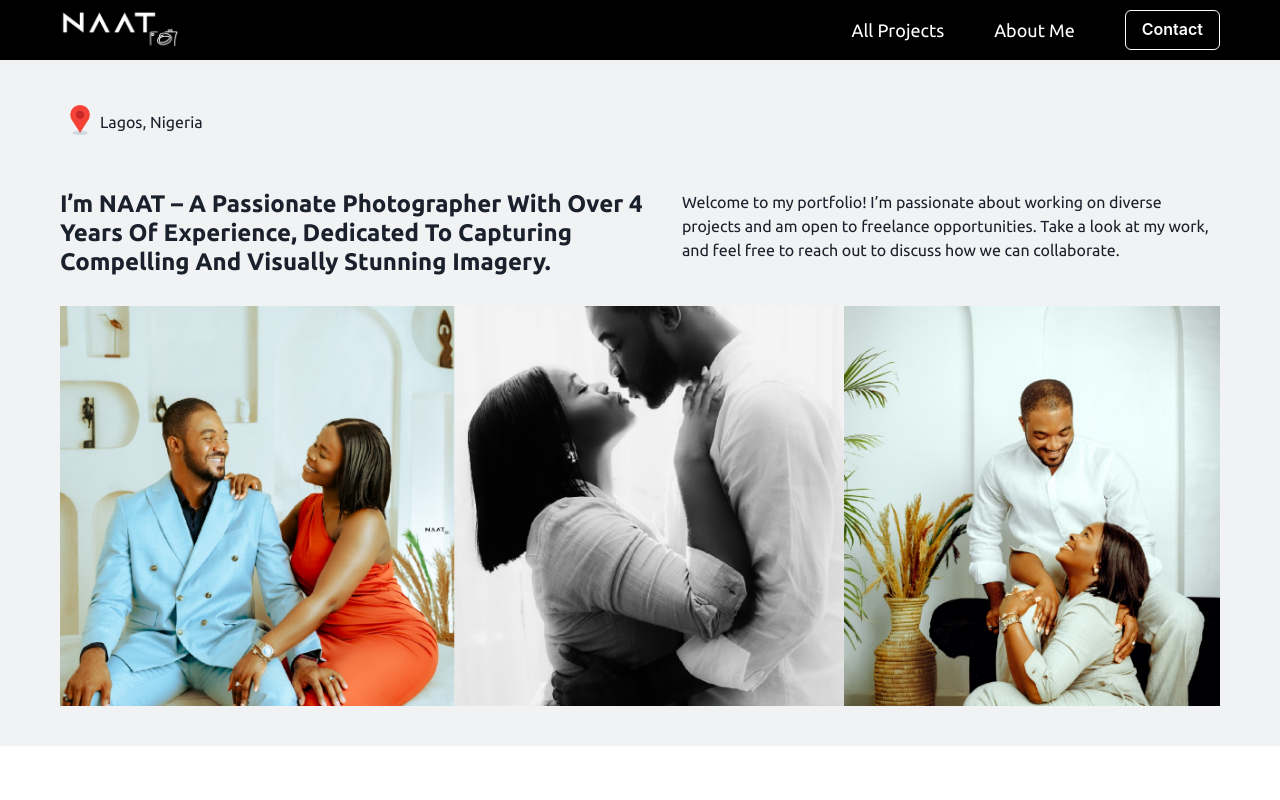
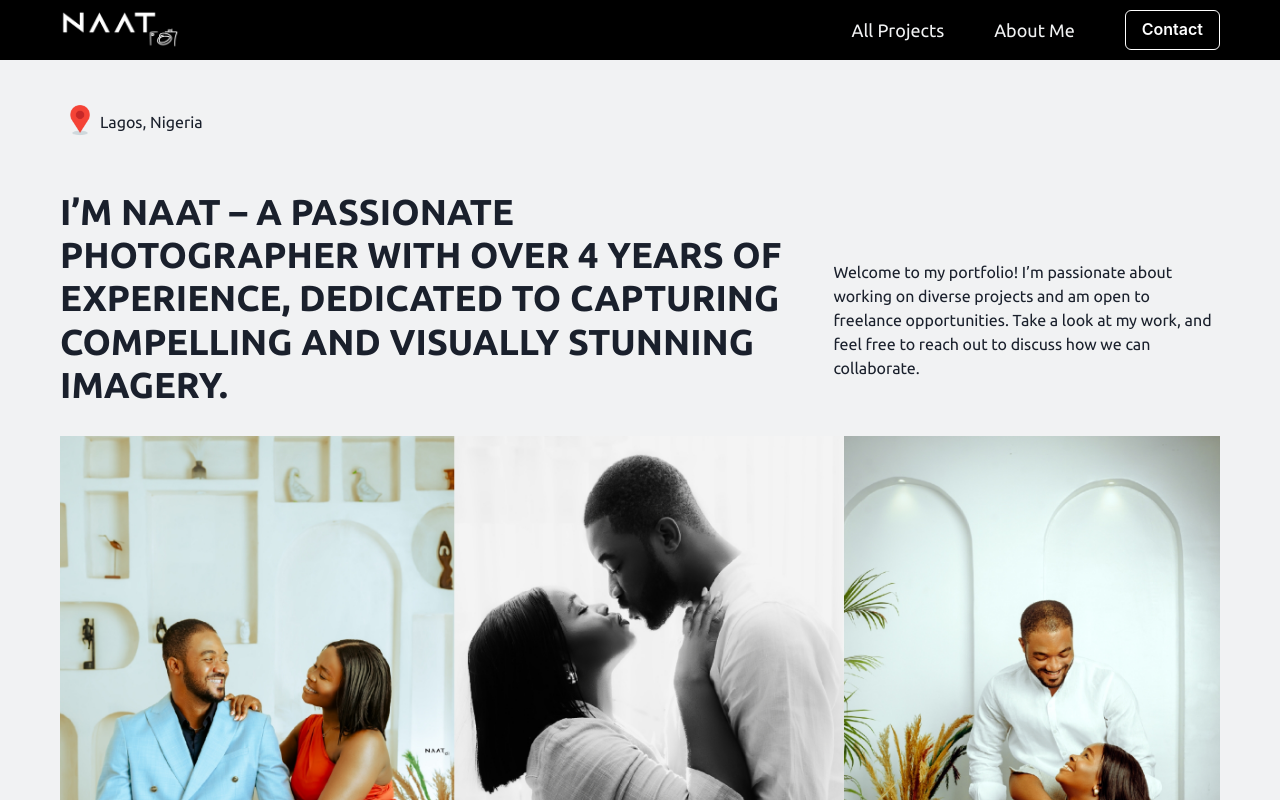
Before and after one commit to Owoyeleadedayo/naatpixels, a React (Vite) app: page / in a window 1280 px wide. Shown: the top 800 px of the page. Built offline with nearby package versions, Linux system fonts and the light colour scheme.

Commit message:
worked on the navbar

```diff
--- a/src/components/Banner.tsx
+++ b/src/components/Banner.tsx
@@ -56,8 +56,8 @@ const Banner = () => {
               viewport={{ once: true }}
             >
               <Flex>
-                <Heading fontSize={'24px'} fontFamily={"Ubuntu"} textTransform={"capitalize"}>
-                  I’m NAAT – a passionate photographer with over 4 years of
+                <Heading fontFamily={"Ubuntu"} textTransform={"uppercase"}>
+                  I’m Naat – a passionate photographer with over 4 years of
                   experience, dedicated to capturing compelling and visually
                   stunning imagery.
                 </Heading>
@@ -73,7 +73,7 @@ const Banner = () => {
               }}
               viewport={{ once: true }}
             >
-              <Flex>
+              <Flex pt={"70px"}>
                 <Text fontFamily={"Ubuntu"}>
                   Welcome to my portfolio! I’m passionate about working on
                   diverse projects and am open to freelance opportunities. Take
@@ -93,7 +93,7 @@ const Banner = () => {
             }}
             viewport={{ once: true }}
           >
-            <Flex width={"100%"} h={"400px"}>
+            <Flex>
               <Image
                 src={Ban}
                 width={"100%"}
--- a/src/components/NavBar.tsx
+++ b/src/components/NavBar.tsx
@@ -32,10 +32,10 @@ const NavBar = () => {
               key={index}
               fontFamily={"Ubuntu"}
               fontSize={"18px"}
-              color={"white"}
+              color={"#f1f2f3"}
               justifyContent={"center"}
               alignItems={"center"}
-              _hover={{ textDecoration: "none" }}
+              _hover={{ textDecoration: "none", color: "white" }}
             >
               {item.name}
             </Link>
```
